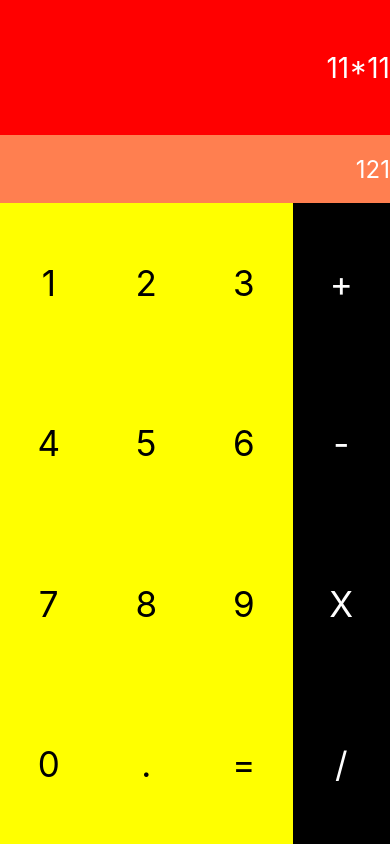
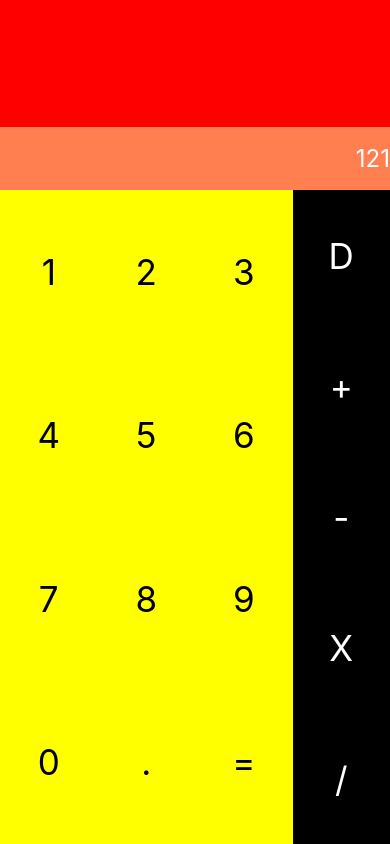
Before and after one commit to Matheusmos/calculadora, a React Native app: screen / in a window 390 px wide. Built offline with nearby package versions, Linux system fonts and the light colour scheme.

Commit message:
Update
Uma atualização, apresenta alguns bugs, mas serão corrigidos no prox commit (Este código é apenas uma tarefa, sendo feita durante uma pendamia, não julgue minha organização).

```diff
--- a/App.js
+++ b/App.js
@@ -6,28 +6,70 @@ export default class App extends Component {
 
   constructor() {
     super()
-    this.state = {}
+    this.state = {
+      resultText: ""
+    }
+  }
+  calculateResult(){
+    const text = this.state.resultText
+  }
+
+  buttonPressed(text){
+
+    console.log(text)
+
+    if(text == '='){
+      return this.calculateResult()
+    }
+    this.setState({
+      resultText: this.state.resultText+text
+    })
+  }
+
+  operate(operation) {
+    switch(operation){
+      case 'D':
+        let text = this.state.resultText.split('')
+        text.pop()
+        this.setState({
+          resultText: text.join('')
+        })
+        break
+      case '+':
+      case '-':
+      case 'X':
+      case '/':
+        if(this.state.text == ""){
+          return
+        }
+        this.setState({
+          resultText: this.state.resultText + operation
+        })
+
+    }
   }
 
   render() {
 
     let rows = []
-    let nuns = [[1,2,3] , [4,5,6] , [7,8,9] , [0, '.', '=']]
+    let nums = [[1,2,3] , [4,5,6] , [7,8,9] , [0, '.', '=']]
 
     for(let i = 0; i < 4; i++){
       let row = []
       for(let j = 0; j < 3; j++){
-        row.push(<TouchableOpacity style={styles.btn}>
-          <Text style={styles.btnText}>{nuns[i][j]}</Text>
-        </TouchableOpacity>)
+        row.push(
+        <TouchableOpacity onPress={() => this.buttonPressed(nums[i][j])} style={styles.btn}>
+          <Text style={styles.btnText}>{nums[i][j]}</Text>
+        </TouchableOpacity>
+        )
         }
         rows.push(<View style={styles.row}>{row}</View>)
       }
 
-      let operations = ['+', '-', 'X', '/']
+      let operations = ['D','+', '-', 'X', '/']
       let ops = []
-      for(let i = 0; i < 4; i++){
-        ops.push(<TouchableOpacity style={styles.btn}>
+      for(let i = 0; i <= 4; i++){
+        ops.push(<TouchableOpacity style={styles.btn} onPress={() => this.operate(operations[i])}>
           <Text style={[styles.btnText, styles.white]}>{operations[i]}</Text>
         </TouchableOpacity>)
       }
@@ -36,7 +78,7 @@ export default class App extends Component {
     return (
       <View style={styles.container}>
         <View style={styles.result}>
-            <Text style={styles.resultText}>11*11</Text>
+    <Text style={styles.resultText}>{this.state.resultText}</Text>
         </View>
         <View style={styles.calculation}>
             <Text style={styles.calculationText}>121</Text>
```
